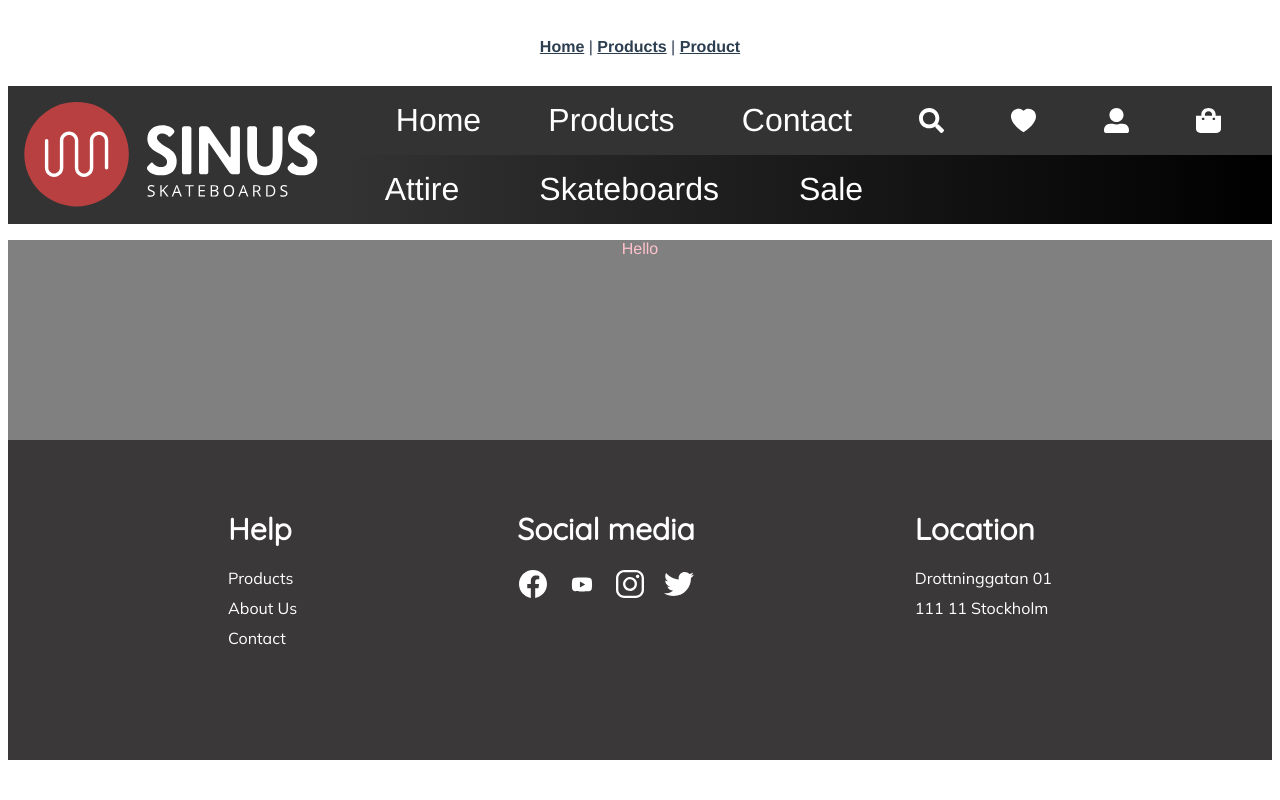
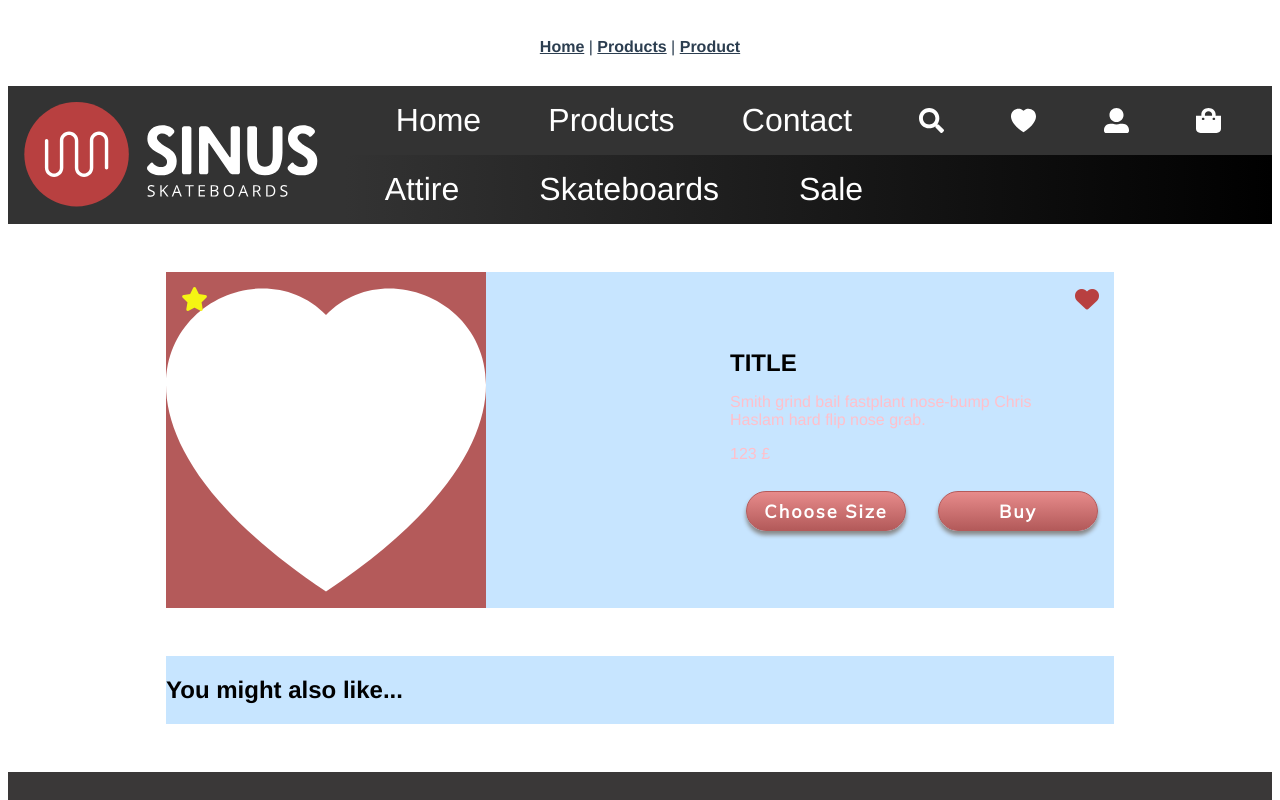
Before and after one commit to qimlonnegren/sinus-webshop, a Vue app: page /Product in a window 1280 px wide. Shown: the top 800 px of the page. Built offline with nearby package versions, Linux system fonts and the light colour scheme.

Commit message:
Add styling for Product view

```diff
--- a/src/views/Product.vue
+++ b/src/views/Product.vue
@@ -2,7 +2,21 @@
   <div>
     <Header />
     <section>
-      <p>Hello</p>
+      <img src="../assets/Heart-icon.svg" alt="Product image" />
+      <i v-if="product.favorite" :key="product.favorite" title="Added to wishlist!" class="fa-solid fa-heart"></i>
+      <i v-else title="Click to add to wishlist" class="fa-regular fa-heart"></i>
+      <i v-if="product.specialEdition" :key="product.specialEdition" class="fa-solid fa-star" title="Special edition item!"></i>
+      <i v-else :key="product.specialEdition" class="fa-regular fa-star" title="Not special edition"></i>
+      <span>
+        <h1>{{product.title}}</h1>
+        <p>{{product.longDesc}}</p>
+        <p>{{product.price}} £</p>
+        <button>Choose Size</button>
+        <button>Buy</button>
+      </span>
+    </section>
+    <section>
+        <h2>You might also like...</h2>
     </section>
     <Footer></Footer>
   </div>
@@ -18,19 +32,93 @@ export default {
     Header,
     Footer,
   },
-  data() {
-    return {};
+  data() { return {
+      product:
+        {
+          title: "TITLE",
+          specialEdition: "False",
+          price: "123",
+          category: "Skateboards",
+          longDesc:
+            "Smith grind bail fastplant nose-bump Chris Haslam hard flip nose grab.",
+          imgFile: "sinus-cap-blue.png",
+          favorite: "true",
+        },
+    };
   },
 };
 </script>
 
 <style lang="scss" scoped>
+@import url('https://fonts.googleapis.com/css2?family=Quicksand&display=swap');
+@import url('https://fonts.googleapis.com/css2?family=Mulish&display=swap');
+@import url("https://cdnjs.cloudflare.com/ajax/libs/font-awesome/6.0.0-beta3/css/all.min.css");
+
 section {
-  background-color: grey;
-  width: 100%;
-  height: 200px;
+  width: 75%;
+  height: auto;
+  display: flex;
+  align-items: center;
+  justify-content: space-between;
+  flex-wrap: wrap;
+  margin: auto auto 5rem auto;
+  color: black;
+  background-color: rgb(199, 229, 255);
+  margin: 3rem auto 3rem auto;
+  position: relative;
 }
-p{
-    color: pink;
+img{
+  width: 20rem;
+  height: 21rem;
+  background-color: #b45a5a;
+}
+span{
+    text-align: left;
+}
+h1{
+    width: 22rem;
+    margin: 0;
+    top: 0;
+}
+p {
+  color: pink;
+  width: 22rem;
+}
+.fa-heart{
+  position: absolute;
+  top: 15px;
+  right: 15px;
+  font-size: x-large;
+}
+.fa-solid{
+  color: #B84040;
+}
+.fa-star{
+  color: rgb(245, 245, 19);
+  font-size: x-large;
+  position: absolute;
+  top: 15px;
+  left: 15px;
+}
+button{
+  width: 10rem;
+  height: 2.5rem;
+  font-size: large;
+  border: 1px solid #b45a5a;
+  border-radius: 20px;
+  font-family: 'Mulish', sans-serif;
+  font-weight: bold;
+  color: white;
+  background: linear-gradient(#e78b8b, #b35a5a);
+  letter-spacing: 2px;
+  margin: 0.8rem 1rem 0 1rem;
+  box-shadow: 0px 4px 4px #888888;
+  cursor: pointer;
+	&:hover{
+		background: linear-gradient(#d37171, #7a3333);
+	}
+	&:active{
+		background: linear-gradient(#e78b8b, #b35a5a);
+	}
 }
 </style>
```
